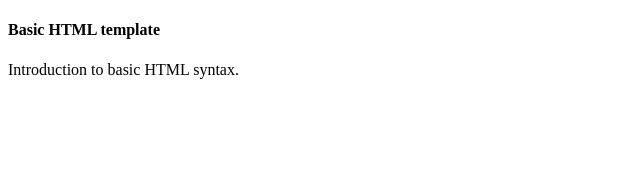
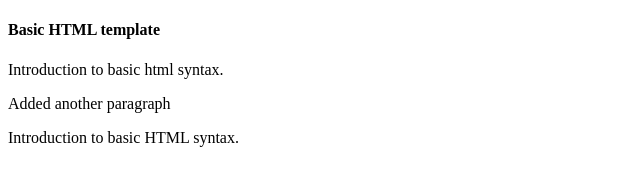
Before and after one commit to DuncanMcCabe96/HTML-AND-CSS-PROJECTS, a plain HTML site: page Basic_HTML_and_CSS/Basic_HTML.html in a window 1280 px wide. Shown: the whole page, without its empty margins (0-640 px from the left). Drawn offline with Linux system fonts and the light colour scheme.

Commit message:
changes made. commited through vcs

```diff
--- a/Basic_HTML_and_CSS/Basic_HTML.html
+++ b/Basic_HTML_and_CSS/Basic_HTML.html
@@ -8,6 +8,8 @@
 	<body>
 		<header>
 			<h4>Basic HTML template</h4>
+			<p>Introduction to basic html syntax.</p>
+			<p>Added another paragraph</p>
 		</header>
 		<p>Introduction to basic HTML syntax.</p>
 	</body>
```
